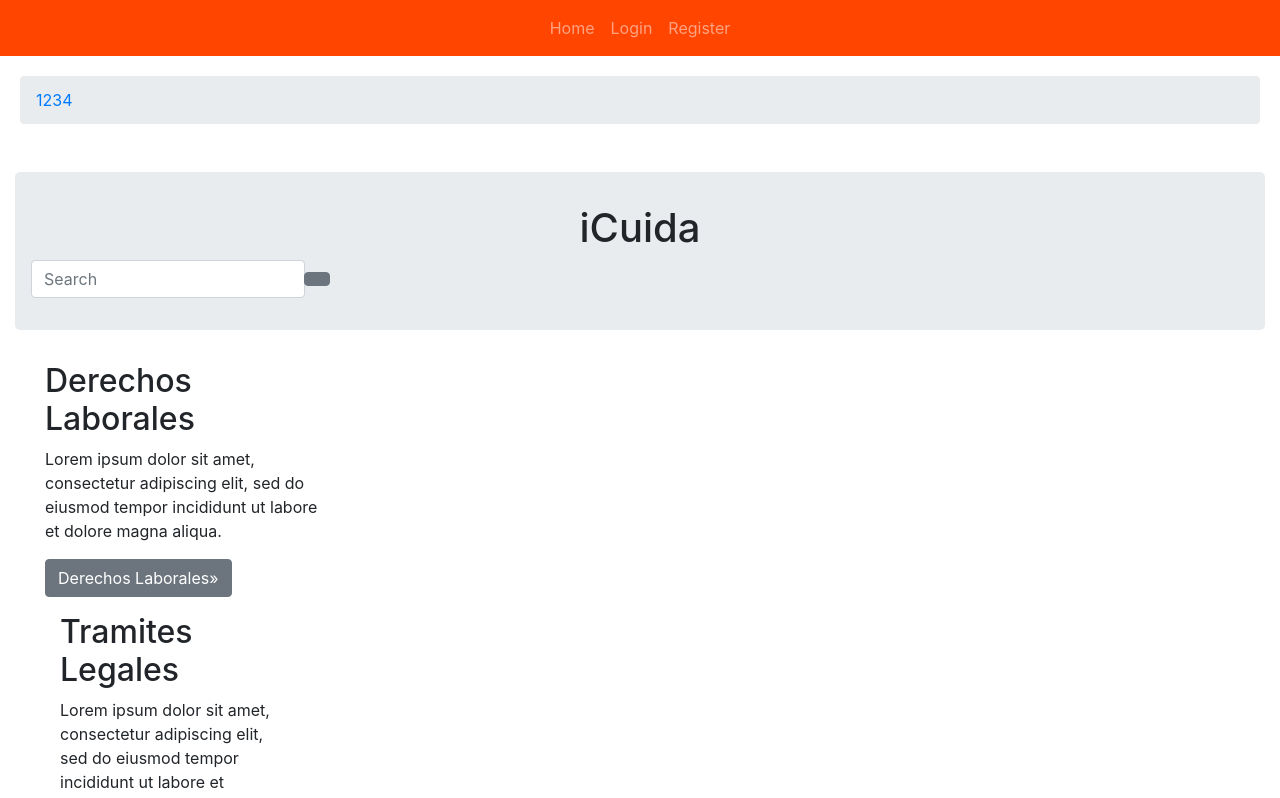
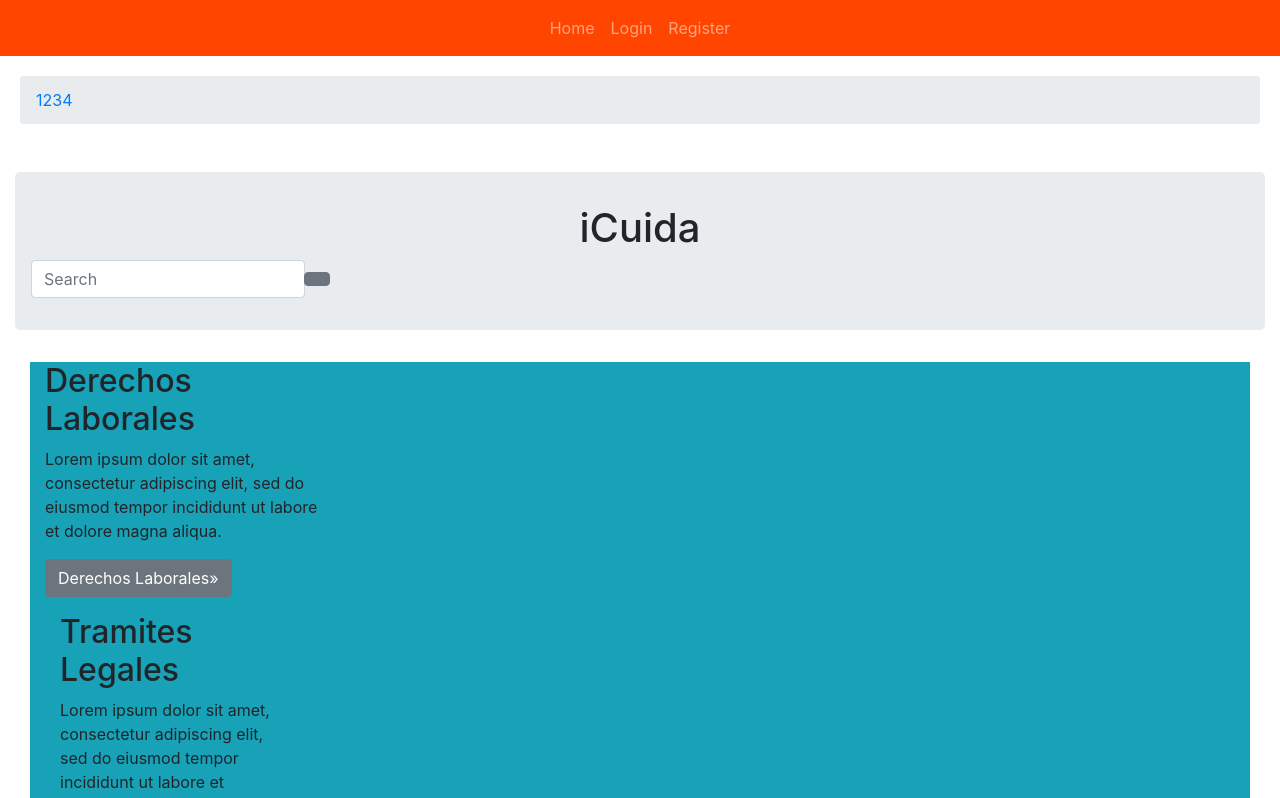
Before and after one commit to Iniciativa-Barcelona-Open-Data-I-iCuida/iCuida, a React (Create React App) app in the folder client/: page / in a window 1280 px wide. Shown: the top 798 px of the page. Built offline with nearby package versions, Linux system fonts and the light colour scheme.

Commit message:
Add color to box

```diff
--- a/client/src/assets/css/Landing.css
+++ b/client/src/assets/css/Landing.css
@@ -46,6 +46,7 @@ div .jumbotron-mt-5 {
     flex-wrap: wrap;
     margin-right: 15px;
     margin-left: 15px;
+    background-color:#17a2b8;
 }
 
 .div-col-xs-5
```
